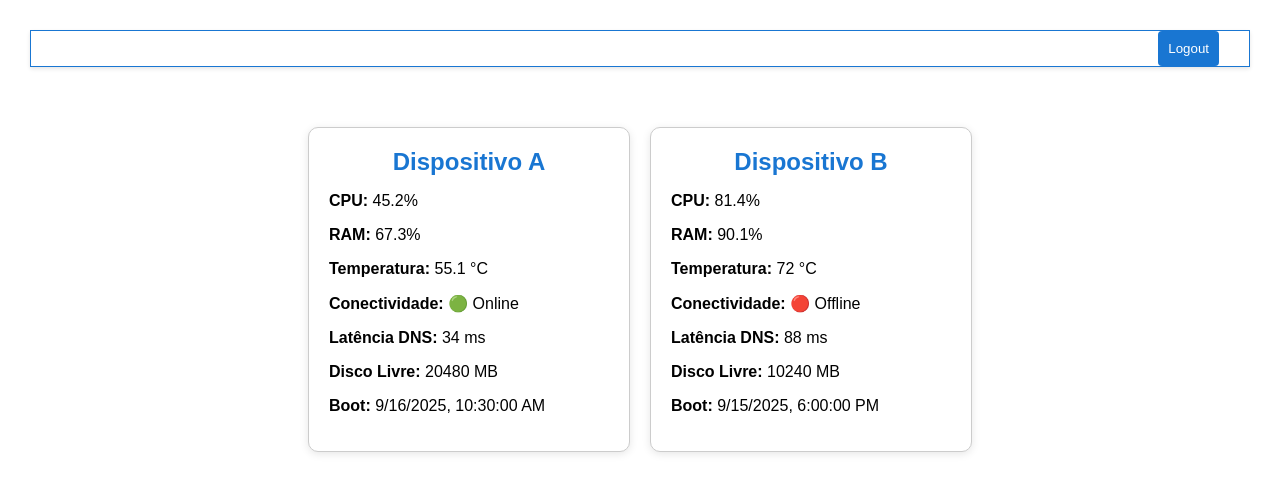
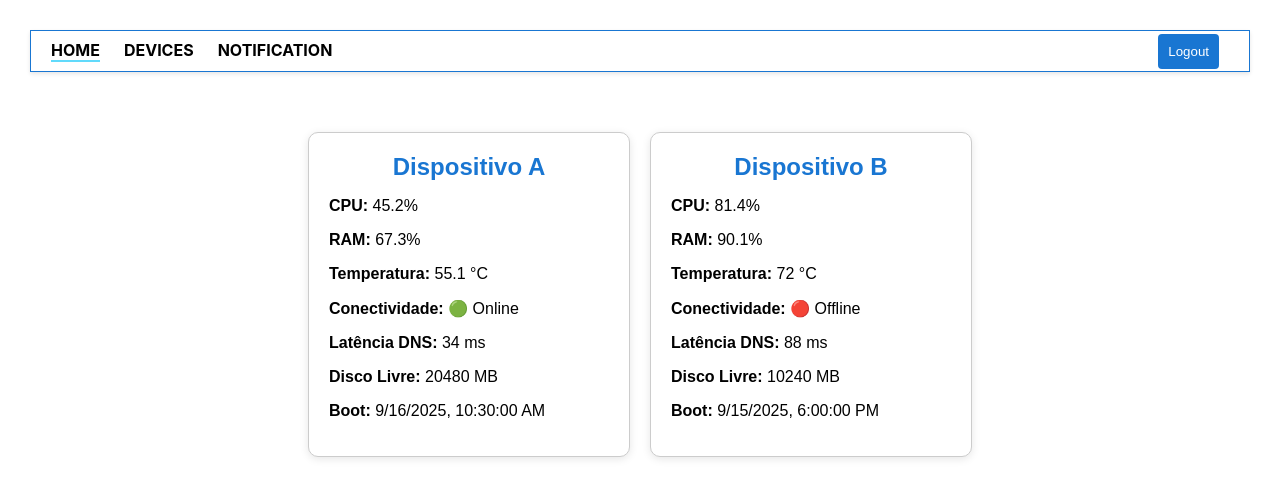
Before and after one commit to sbernardoDavi/-exame-fullstack-setembro-dtlabs-2025, a React (Create React App) app: page /home in a window 1280 px wide. Shown: the top 498 px of the page. Built offline with nearby package versions, Linux system fonts and the light colour scheme; sample sign-in values are in the browser's storage.

Commit message:
feat: novo header com navegacao dinamica via adicao de navlink

```diff
--- a/src/components/Header/header.css
+++ b/src/components/Header/header.css
@@ -10,15 +10,30 @@
     border: solid 1px #1976d2;
     margin: 30px;
     align-items: center;
+    height: 40px;
 }
 
-h1{
-    color: #1976d2;
-    margin-left: 5%;
-    font-size: 20px;
+.nav-links {
+  display: flex;
+  gap: 1.5rem;
 }
+
+.nav-links a {
+  color: rgb(0, 0, 0);
+  text-decoration: none;
+  font-weight: bold;
+}
+
+.nav-links a.active {
+  border-bottom: 2px solid #61dafb;
+}
+
 
 .logout-button{
   margin-right: 30px;
   align-items: center;
 }
+
+.logout-button:hover {
+  background-color: #d62828;
+}
--- a/src/components/Header/header.tsx
+++ b/src/components/Header/header.tsx
@@ -1,15 +1,20 @@
 import React from 'react';
+import { NavLink } from 'react-router-dom';
 import './header.css';
 
 interface HeaderProps {
-  title: string;
   onLogout: () => void;
 }
 
-const Header: React.FC<HeaderProps> = ({ title, onLogout }) => {
+const Header: React.FC<HeaderProps> = ({ onLogout }) => {
   return (
     <header className="header-app">
-      <h1>{title}</h1>
+      <nav className="nav-links">
+        <NavLink to="/home" style={{ marginLeft: '20px' }} className={({ isActive }) => isActive ? 'active' : ''}>HOME</NavLink>
+        <NavLink to="/devices" className={({ isActive }) => isActive ? 'active' : ''}>DEVICES</NavLink>
+        <NavLink to="/notification" className={({ isActive }) => isActive ? 'active' : ''}>NOTIFICATION</NavLink>
+      </nav>
+
       <button onClick={onLogout} className="logout-button">Logout</button>
     </header>
   );
```
